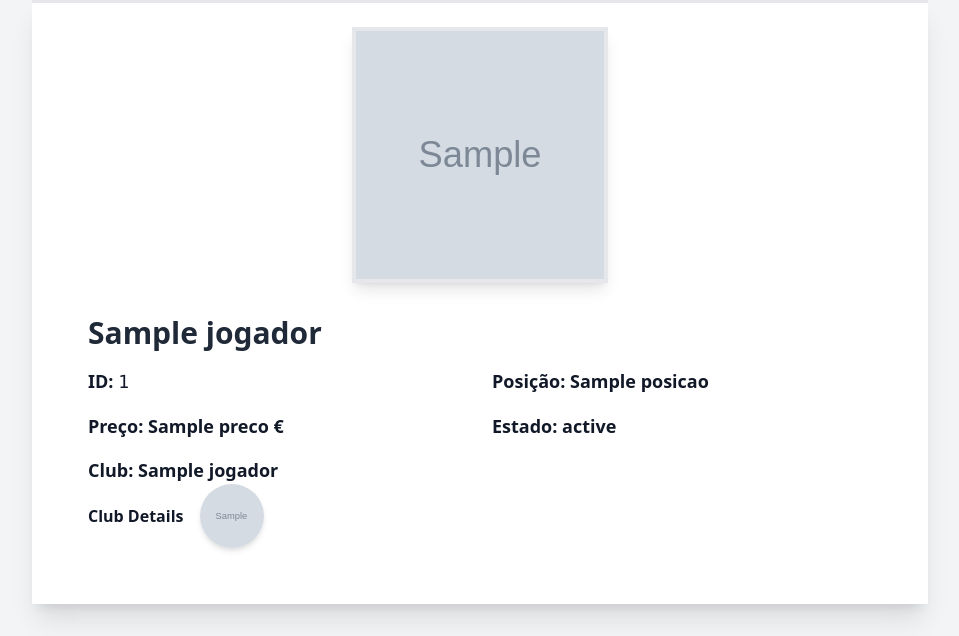
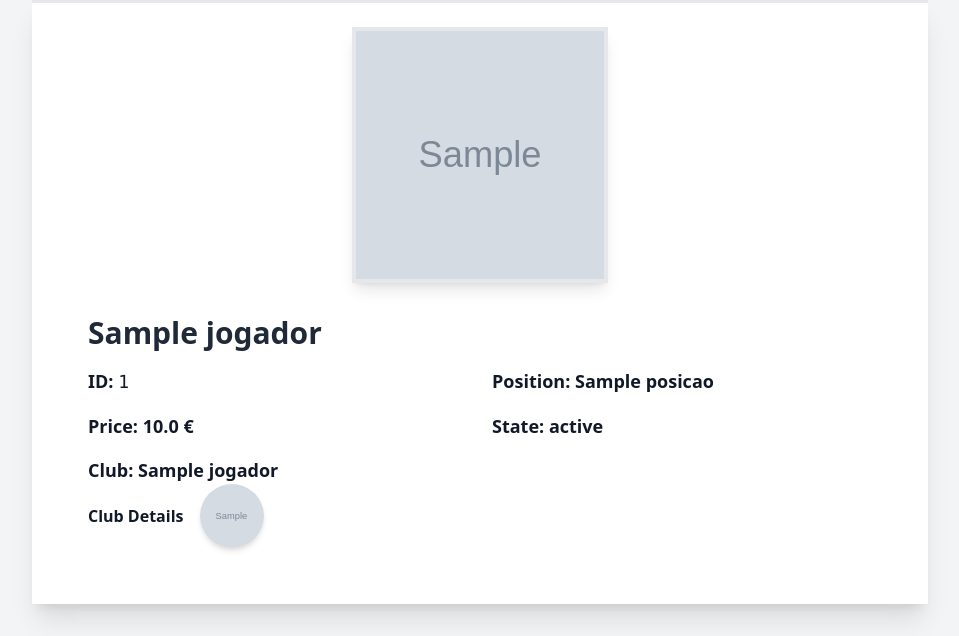
Before and after one commit to Bernardo2409/FBD_Project, a Flask app: template templates/player_details.html in a window 1280 px wide. Shown: the part 97-733 px from the top of the page, without its empty margins (160-1119 px from the left). Run offline with Flask 3, Linux system fonts and the light colour scheme; the template is opened without the code that fills it: most values are stand-ins (such as "Sample title", 1, 10 or a date in 2020); grey boxes marked "Sample" are stand-in pictures; some libraries are stand-ins or nearby versions.

Commit message:
formatar o preço

```diff
--- a/templates/player_details.html
+++ b/templates/player_details.html
@@ -24,9 +24,9 @@
 
                 <div class="grid grid-cols-1 md:grid-cols-2 gap-x-6 gap-y-4 text-lg text-center md:text-left">
                     <p><strong>ID:</strong> <span class="font-mono">{{ jogador.id }}</span></p>
-                    <p><strong>Posição:</strong> <span class="font-semibold text-primary">{{ jogador.posicao }}</span></p>
-                    <p><strong>Preço:</strong> <span class="font-bold text-accent">{{ jogador.preco }} €</span></p>
-                    <p><strong>Estado:</strong> <span class="font-semibold text-warning">{{ jogador.id_estado }}</span></p>
+                    <p><strong>Position:</strong> <span class="font-semibold text-primary">{{ jogador.posicao }}</span></p>
+                    <p><strong>Price:</strong> <span class="font-bold text-accent">{{ "%.1f"|format(jogador.preco)}} €</span></p>
+                    <p><strong>State:</strong> <span class="font-semibold text-warning">{{ jogador.id_estado }}</span></p>
                     <p class="md:col-span-2"><strong>Club:</strong> <span class="font-semibold">{{ jogador.nome_clube }}</span></p>
                 </div>
 
--- a/templates/players.html
+++ b/templates/players.html
@@ -29,7 +29,7 @@
                         <td class="py-3 px-4 font-mono text-center">{{ jogador.id }}</td>
                         <td class="py-3 px-4 font-semibold text-center">{{ jogador.nome }}</td>
                         <td class="py-3 px-4 text-accent font-medium text-center">{{ jogador.posicao }}</td>
-                        <td class="py-3 px-4 font-mono text-center">{{ jogador.preco }}€</td>
+                        <td class="py-3 px-4 font-mono text-center">{{ "%.1f"|format(jogador.preco)}}€</td>
 
                         <td class="py-3 px-4 text-center">
                             <div class="flex justify-center">
```
